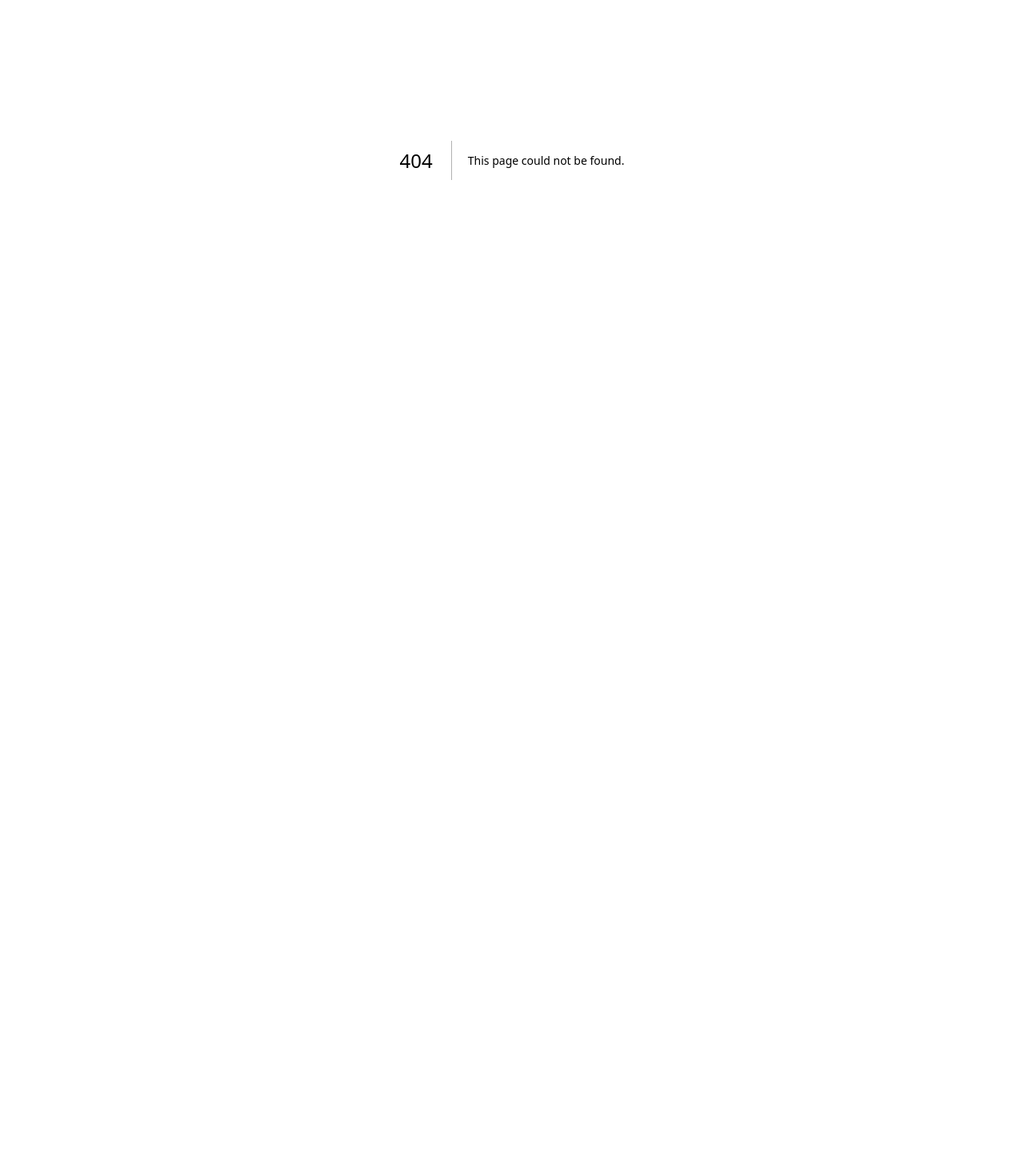
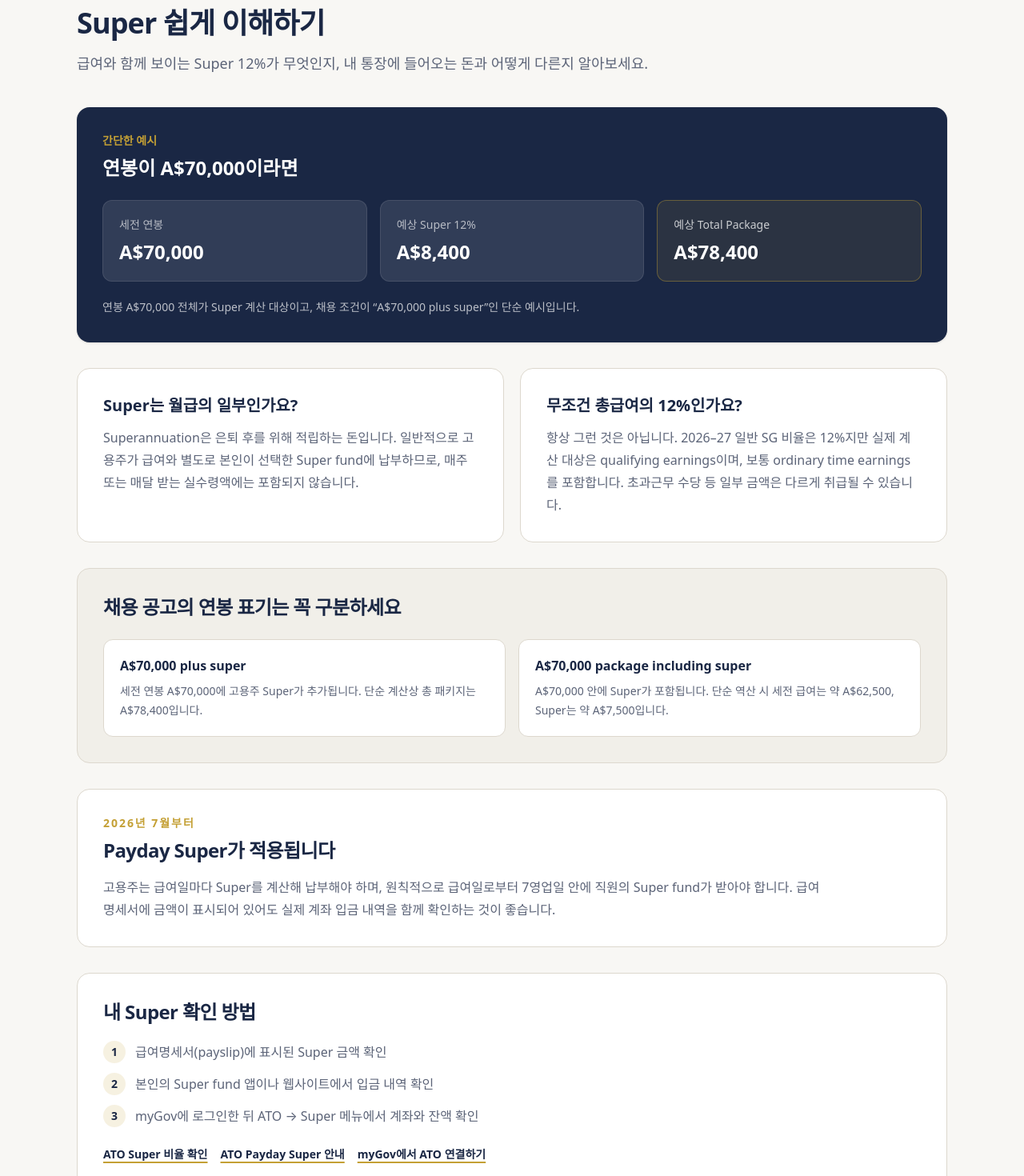
Before and after one commit to jelov219au/aussie-compass, a Next.js app: page /super-guide in a window 1280 px wide. Before the commit this address had no page. Shown: the part 200-1670 px from the top of the page at 80% size. Before the commit the page ends 800 px from the top, so only its background shows below. Built offline with nearby package versions, Linux system fonts and the light colour scheme.

Commit message:
feat: add super guide

```diff
--- a/src/app/salary-calculator/page.tsx
+++ b/src/app/salary-calculator/page.tsx
@@ -93,11 +93,12 @@ export default function SalaryCalculatorPage() {
                 <span className="mt-5 text-sm font-semibold text-navy group-hover:text-navy-light">가이드 읽기 &rarr;</span>
               </Link>
 
-              <article className="flex min-h-48 flex-col rounded-2xl border border-border bg-white p-6 shadow-sm">
-                <span className="w-fit rounded-full bg-surface px-3 py-1 text-xs font-semibold text-muted">준비 중</span>
+              <Link href="/super-guide" className="group flex min-h-48 flex-col rounded-2xl border border-gold/40 bg-white p-6 shadow-sm transition hover:-translate-y-0.5 hover:shadow-md focus-visible:outline-none focus-visible:ring-2 focus-visible:ring-navy focus-visible:ring-offset-2">
+                <span className="w-fit rounded-full bg-gold/10 px-3 py-1 text-xs font-semibold text-navy">사용 가능</span>
                 <h3 className="mt-4 text-lg font-semibold text-navy">Super 이해하기</h3>
-                <p className="mt-2 flex-1 text-sm leading-6 text-muted">Super가 언제, 어떻게 납부되고 무엇을 확인해야 하는지 안내할 예정입니다.</p>
-              </article>
+                <p className="mt-2 flex-1 text-sm leading-6 text-muted">Super가 언제, 어떻게 납부되고 무엇을 확인해야 하는지 쉽게 알아보세요.</p>
+                <span className="mt-5 text-sm font-semibold text-navy group-hover:text-navy-light">가이드 읽기 &rarr;</span>
+              </Link>
             </div>
           </section>
 
--- /dev/null
+++ b/src/app/super-guide/page.tsx
@@ -0,0 +1,120 @@
+import type { Metadata } from "next";
+import Link from "next/link";
+import { Header } from "@/components/layout/Header";
+import { Footer } from "@/components/layout/Footer";
+import { Container } from "@/components/ui/Container";
+
+export const metadata: Metadata = {
+  title: "호주 Super 쉽게 이해하기 | Aussie Compass",
+  description: "호주 Superannuation 12%의 의미, 납부 시기, 급여 패키지와의 차이, 확인 방법을 쉬운 한국어로 알아보세요.",
+};
+
+const checkItems = [
+  "급여명세서(payslip)에 표시된 Super 금액 확인",
+  "본인의 Super fund 앱이나 웹사이트에서 입금 내역 확인",
+  "myGov에 로그인한 뒤 ATO → Super 메뉴에서 계좌와 잔액 확인",
+];
+
+export default function SuperGuidePage() {
+  return (
+    <>
+      <Header />
+      <main className="py-12 sm:py-16">
+        <Container>
+          <Link href="/salary-calculator" className="inline-flex text-sm font-medium text-muted transition-colors hover:text-navy focus-visible:outline-none focus-visible:ring-2 focus-visible:ring-navy focus-visible:ring-offset-2">
+            &larr; 통합 급여 계산기로 돌아가기
+          </Link>
+
+          <div className="mb-10 mt-6 max-w-3xl">
+            <p className="text-sm font-semibold uppercase tracking-[0.16em] text-gold">급여 가이드</p>
+            <h1 className="mt-3 text-3xl font-semibold tracking-tight text-navy sm:text-4xl">Super 쉽게 이해하기</h1>
+            <p className="mt-4 text-base leading-relaxed text-muted sm:text-lg">
+              급여와 함께 보이는 Super 12%가 무엇인지, 내 통장에 들어오는 돈과 어떻게 다른지 알아보세요.
+            </p>
+          </div>
+
+          <section className="rounded-2xl bg-navy p-6 text-white shadow-sm sm:p-8" aria-labelledby="super-example-heading">
+            <p className="text-sm font-semibold text-gold">간단한 예시</p>
+            <h2 id="super-example-heading" className="mt-2 text-2xl font-semibold">연봉이 A$70,000이라면</h2>
+            <div className="mt-6 grid gap-4 sm:grid-cols-3">
+              <div className="rounded-xl border border-white/10 bg-white/10 p-5">
+                <p className="text-sm text-white/65">세전 연봉</p>
+                <p className="mt-2 text-2xl font-semibold">A$70,000</p>
+              </div>
+              <div className="rounded-xl border border-white/10 bg-white/10 p-5">
+                <p className="text-sm text-white/65">예상 Super 12%</p>
+                <p className="mt-2 text-2xl font-semibold">A$8,400</p>
+              </div>
+              <div className="rounded-xl border border-gold/40 bg-gold/10 p-5">
+                <p className="text-sm text-white/75">예상 Total Package</p>
+                <p className="mt-2 text-2xl font-semibold">A$78,400</p>
+              </div>
+            </div>
+            <p className="mt-5 text-sm leading-6 text-white/70">
+              연봉 A$70,000 전체가 Super 계산 대상이고, 채용 조건이 “A$70,000 plus super”인 단순 예시입니다.
+            </p>
+          </section>
+
+          <section className="mt-8 grid gap-5 md:grid-cols-2" aria-label="Super 핵심 설명">
+            <article className="rounded-2xl border border-border bg-white p-6 sm:p-8">
+              <h2 className="text-xl font-semibold text-navy">Super는 월급의 일부인가요?</h2>
+              <p className="mt-3 leading-7 text-muted">
+                Superannuation은 은퇴 후를 위해 적립하는 돈입니다. 일반적으로 고용주가 급여와 별도로 본인이 선택한 Super fund에 납부하므로, 매주 또는 매달 받는 실수령액에는 포함되지 않습니다.
+              </p>
+            </article>
+            <article className="rounded-2xl border border-border bg-white p-6 sm:p-8">
+              <h2 className="text-xl font-semibold text-navy">무조건 총급여의 12%인가요?</h2>
+              <p className="mt-3 leading-7 text-muted">
+                항상 그런 것은 아닙니다. 2026–27 일반 SG 비율은 12%지만 실제 계산 대상은 qualifying earnings이며, 보통 ordinary time earnings를 포함합니다. 초과근무 수당 등 일부 금액은 다르게 취급될 수 있습니다.
+              </p>
+            </article>
+          </section>
+
+          <section className="mt-8 rounded-2xl border border-border bg-surface p-6 sm:p-8" aria-labelledby="package-heading">
+            <h2 id="package-heading" className="text-2xl font-semibold tracking-tight text-navy">채용 공고의 연봉 표기는 꼭 구분하세요</h2>
+            <div className="mt-6 grid gap-4 sm:grid-cols-2">
+              <div className="rounded-xl border border-border bg-white p-5">
+                <h3 className="font-semibold text-navy">A$70,000 plus super</h3>
+                <p className="mt-2 text-sm leading-6 text-muted">세전 연봉 A$70,000에 고용주 Super가 추가됩니다. 단순 계산상 총 패키지는 A$78,400입니다.</p>
+              </div>
+              <div className="rounded-xl border border-border bg-white p-5">
+                <h3 className="font-semibold text-navy">A$70,000 package including super</h3>
+                <p className="mt-2 text-sm leading-6 text-muted">A$70,000 안에 Super가 포함됩니다. 단순 역산 시 세전 급여는 약 A$62,500, Super는 약 A$7,500입니다.</p>
+              </div>
+            </div>
+          </section>
+
+          <section className="mt-8 rounded-2xl border border-border bg-white p-6 sm:p-8" aria-labelledby="payday-super-heading">
+            <p className="text-sm font-semibold uppercase tracking-[0.14em] text-gold">2026년 7월부터</p>
+            <h2 id="payday-super-heading" className="mt-2 text-2xl font-semibold tracking-tight text-navy">Payday Super가 적용됩니다</h2>
+            <p className="mt-4 max-w-4xl leading-7 text-muted">
+              고용주는 급여일마다 Super를 계산해 납부해야 하며, 원칙적으로 급여일로부터 7영업일 안에 직원의 Super fund가 받아야 합니다. 급여명세서에 금액이 표시되어 있어도 실제 계좌 입금 내역을 함께 확인하는 것이 좋습니다.
+            </p>
+          </section>
+
+          <section className="mt-8 rounded-2xl border border-border bg-white p-6 sm:p-8" aria-labelledby="check-super-heading">
+            <h2 id="check-super-heading" className="text-2xl font-semibold tracking-tight text-navy">내 Super 확인 방법</h2>
+            <ol className="mt-5 space-y-3">
+              {checkItems.map((item, index) => (
+                <li key={item} className="flex gap-3 text-muted">
+                  <span className="flex h-7 w-7 shrink-0 items-center justify-center rounded-full bg-gold/15 text-sm font-semibold text-navy">{index + 1}</span>
+                  <span className="pt-0.5 leading-6">{item}</span>
+                </li>
+              ))}
+            </ol>
+            <div className="mt-6 flex flex-wrap gap-4">
+              <a href="https://www.ato.gov.au/tax-rates-and-codes/key-superannuation-rates-and-thresholds/super-guarantee" target="_blank" rel="noreferrer" className="text-sm font-semibold text-navy underline decoration-gold decoration-2 underline-offset-4">ATO Super 비율 확인</a>
+              <a href="https://softwaredevelopers.ato.gov.au/PaydaySuper" target="_blank" rel="noreferrer" className="text-sm font-semibold text-navy underline decoration-gold decoration-2 underline-offset-4">ATO Payday Super 안내</a>
+              <a href="https://my.gov.au/en/about/help/mygov-website/link-services-to-your-account/link-the-australian-taxation-office" target="_blank" rel="noreferrer" className="text-sm font-semibold text-navy underline decoration-gold decoration-2 underline-offset-4">myGov에서 ATO 연결하기</a>
+            </div>
+          </section>
+
+          <aside className="mt-8 rounded-xl border border-gold/40 bg-gold/10 p-5 text-sm leading-6 text-muted">
+            이 가이드는 일반적인 정보이며 개인 재정 조언이 아닙니다. 실제 Super 자격과 금액은 고용 형태, 지급 항목, 계약 조건과 최대 기여 기준 등에 따라 달라질 수 있으므로 ATO 또는 등록 전문가의 공식 안내를 확인하세요.
+          </aside>
+        </Container>
+      </main>
+      <Footer />
+    </>
+  );
+}
```
